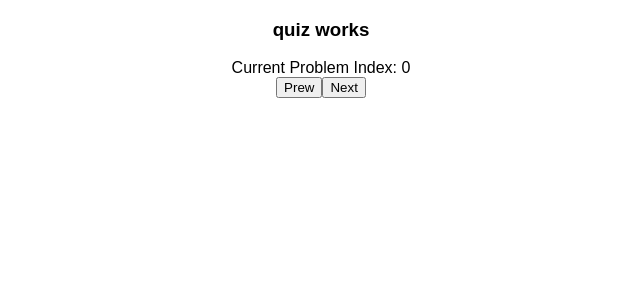
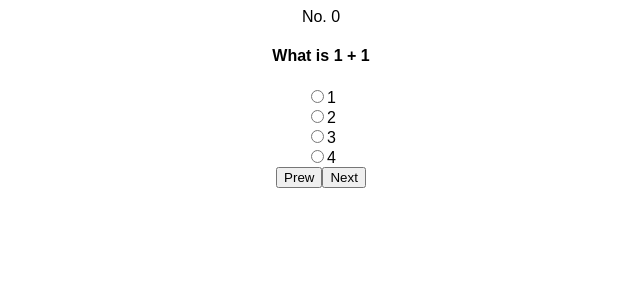
Before and after one commit to JooYoo/react-tp-quiz, a React (Create React App) app: page / in a window 1280 px wide. Shown: the top 300 px of the page, without its empty margins (319-959 px from the left). Built offline with nearby package versions, Linux system fonts and the light colour scheme.

Commit message:
feat: display each problem

```diff
--- a/src/components/Quiz.jsx
+++ b/src/components/Quiz.jsx
@@ -41,7 +41,7 @@ const Quiz = () => {
   const nextIndex = () => {
     // not allowed greater than problems count
     setCurrentProblemIndex((prev) => {
-      return prev === problems.length ? prev : prev + 1;
+      return prev === problems.length - 1 ? prev : prev + 1;
     });
   };
 
@@ -52,12 +52,22 @@ const Quiz = () => {
     });
   };
 
-  // TODO: map problems on DOM
+  // TODO:  get user picked answers
 
   return (
     <>
-      <h3>quiz works</h3>
-      <div>Current Problem Index: {currentProblemIndex}</div>
+      <div> No. {currentProblemIndex}</div>
+
+      <form>
+        <h4>{problems[currentProblemIndex].question}</h4>
+        {problems[currentProblemIndex].answers.map((answer) => (
+          <div>
+            <input type="radio" />
+            <label>{answer.txt}</label>
+          </div>
+        ))}
+      </form>
+
       <button onClick={prevIndex}>Prew</button>
       <button onClick={nextIndex}>Next</button>
     </>
```
